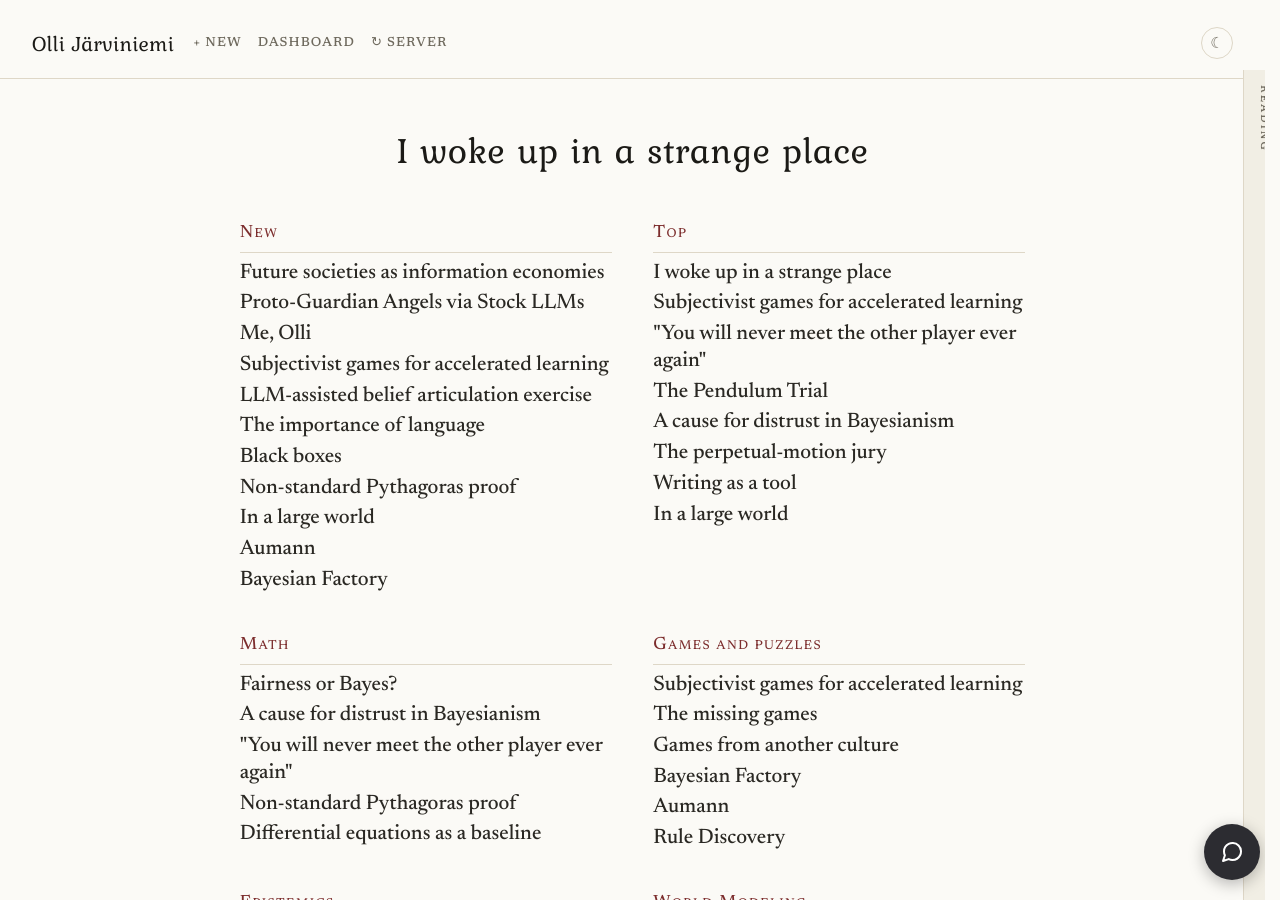
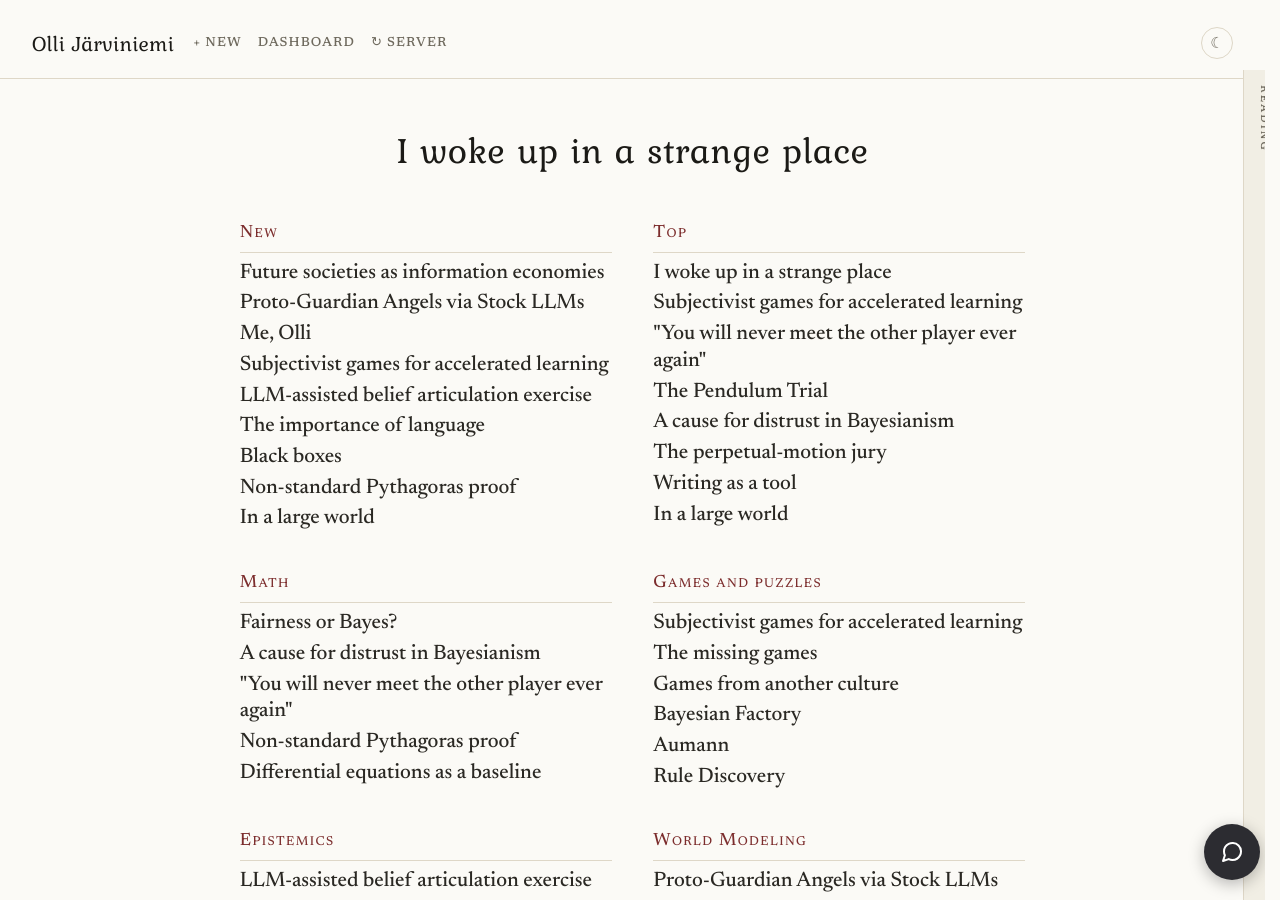
Before and after one commit to ollijarviniemi/ollij.fi, a Jekyll site: the page built from writing.md, in a window 1280 px wide and 900 px high. Built offline with Jekyll 4.4.1, drawn with Linux system fonts in a browser that asks for light colours; some web fonts are replaced.

Commit message:
Writing index: New is a 9-entry FIFO (drops Aumann, Bayesian Factory)
Cap enforced by _ga/sync-writing-index.py on every index write, not by hand.

Co-Authored-By: Claude Fable 5.1 <noreply@anthropic.com>
Claude-Session: https://claude.ai/code/session_01WtzUcu3bo8ky26Z62ZKoTq

```diff
--- a/_data/writing.yml
+++ b/_data/writing.yml
@@ -15,8 +15,6 @@ sections:
       - { title: "Black boxes", url: "/black_boxes/" }
       - { title: "Non-standard Pythagoras proof", url: "/pythagoras/" }
       - { title: "In a large world", url: "/large_world/" }
-      - { title: "Aumann", url: "/aumann/" }
-      - { title: "Bayesian Factory", url: "/factory/" }
 
   - name: Top
     posts:
```
